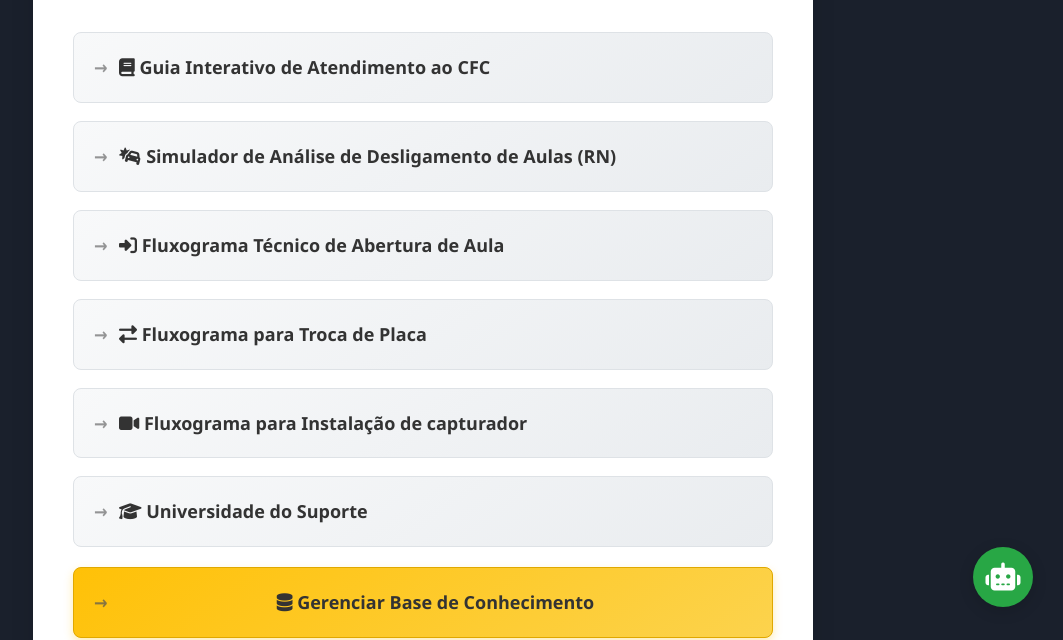
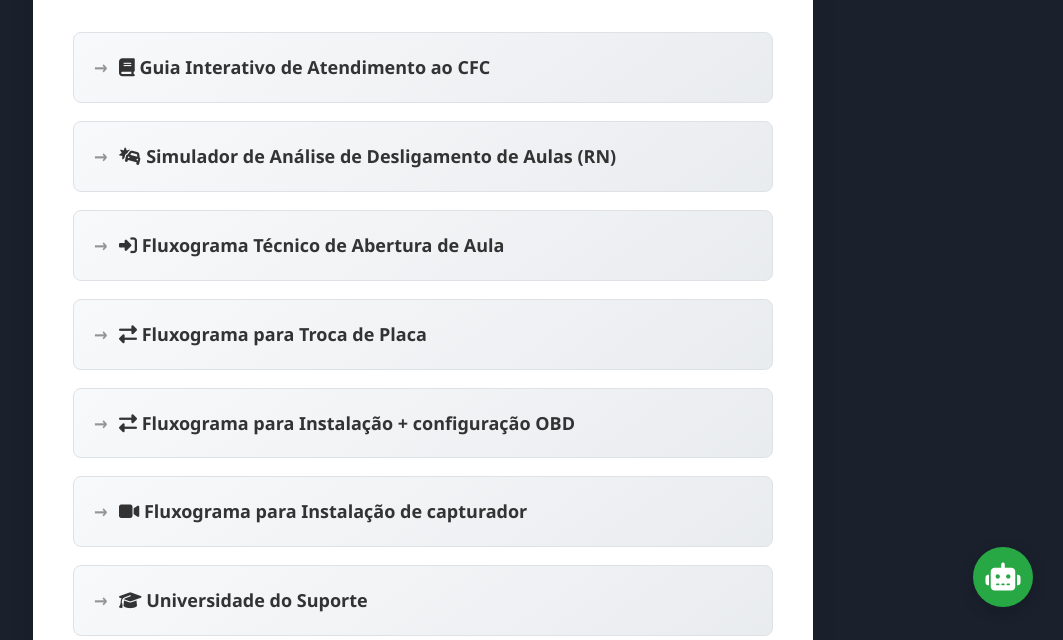
Before and after one commit to davidtottenhamroc-a11y/basen1-new, a website: page menu.html in a window 1280 px wide. Shown: the part 163-803 px from the top of the page, without its empty margins (217-1280 px from the left). Drawn offline with Linux system fonts and the light colour scheme.

Commit message:
Update menu.html

```diff
--- a/menu.html
+++ b/menu.html
@@ -501,10 +501,16 @@
                     </a>
                 </li>
                 <li class="menu-item">
+                    <a href="OBD.html" class="menu-link" target="_blank">
+                        <span><i class="fas fa-exchange-alt"></i> Fluxograma para Instalação + configuração OBD </span>
+                    </a>
+                </li>
+                <li class="menu-item">
                     <a href="capiturador.html" class="menu-link" target="_blank">
                         <span><i class="fas fa-video"></i> Fluxograma para Instalação de capturador</span>
                     </a>
                 </li>
+
                 <li class="menu-item">
                     <a href="universidade_suporte.html" class="menu-link" target="_blank">
                         <span><i class="fas fa-graduation-cap"></i> Universidade do Suporte</span>
```
